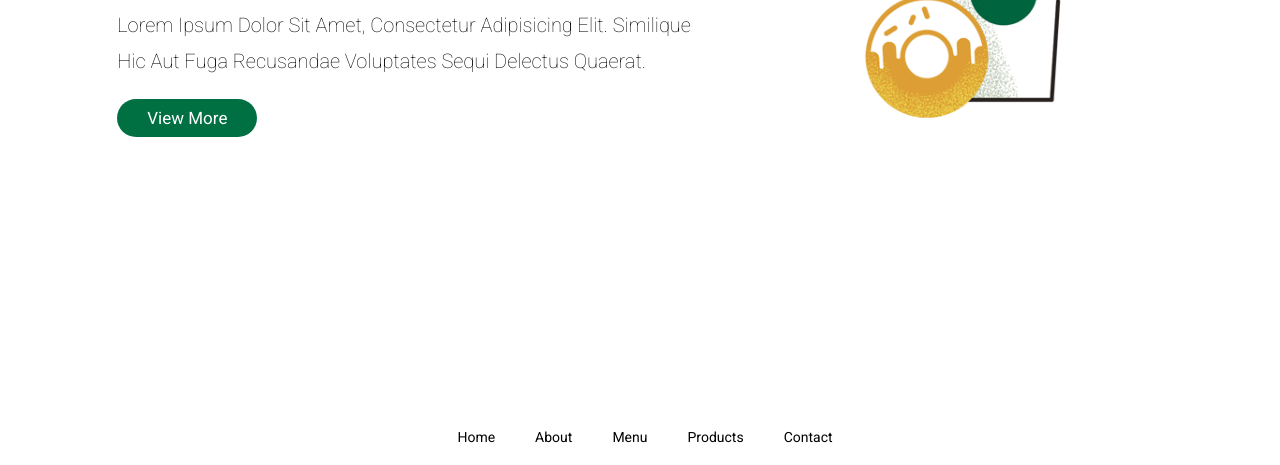
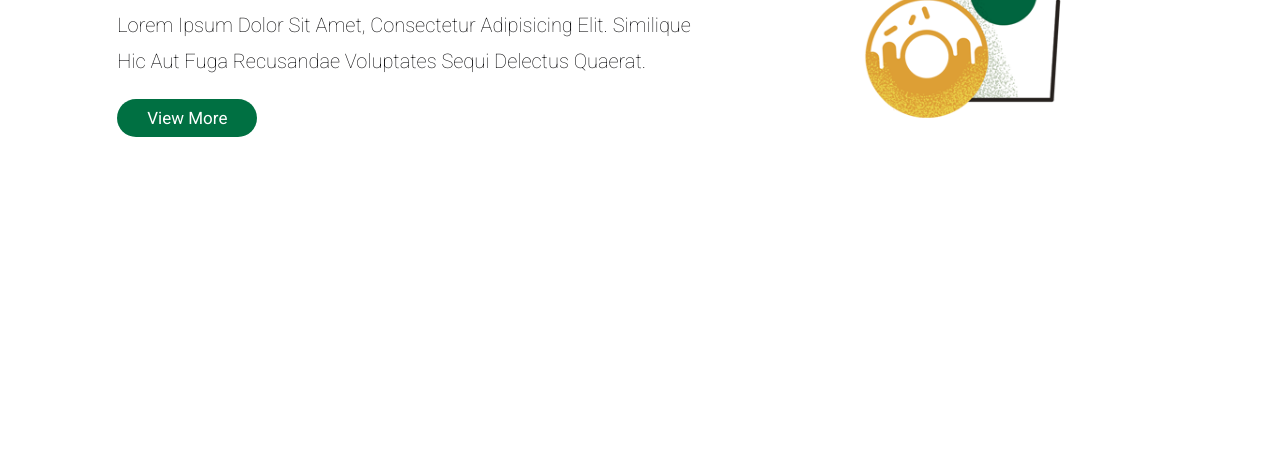
Before and after one commit to vitor3D/Landing-Page, a plain HTML site: page Starbucks/index.html in a window 1280 px wide. Shown: the part 391-856 px from the top of the page. After the commit the page ends 800 px from the top, so only its background shows below. Drawn offline with Linux system fonts and the light colour scheme.

Commit message:
updateVersion

```diff
--- a/assets/css/style.css
+++ b/Starbucks/assets/css/style.css
@@ -153,32 +153,4 @@ section{
     height: 300px;
 }
 
-footer{
-    width: 100%;
-    padding: 20px 100px;
-    display: flex;
-    justify-content: center;
-    align-items: center;
-}
-
-footer ul{
-    display: flex;
-    justify-content: center;
-    align-items: center;
-}
-
-footer ul li{
-    list-style: none;
-    margin-left: 10px;
-}
-
-footer ul li a{
-    font-size: 14px;
-    text-decoration: none;
-    padding: 6px 15px;
-    color: var(--bg);
-}
-
-footer ul li a:hover{
-    color: var(--main-color);
-}
+/*  Responsividade em Breve */
--- a/index.html
+++ b/Starbucks/index.html
@@ -29,15 +29,5 @@
         </div>
             <img class="img"src="assets/img/icon.png" alt="icon_starbucks">
     </section>
-
-    <footer>
-        <ul>
-            <li><a href="#home">home</a></li>
-            <li><a href="#about">about</a></li>
-            <li><a href="#menu">menu</a></li>
-            <li><a href="#products">products</a></li>
-            <li><a href="#contact">contact</a></li>
-        </ul>
-    </footer>
 </body>
 </html>
```
Also changed, not shown: Starbucks/assets/img/ice.png (renamed from assets/img/ice.png), Starbucks/assets/img/icon.png (renamed from assets/img/icon.png), Starbucks/assets/img/logo.png (renamed from assets/img/logo.png), 1 other file.
